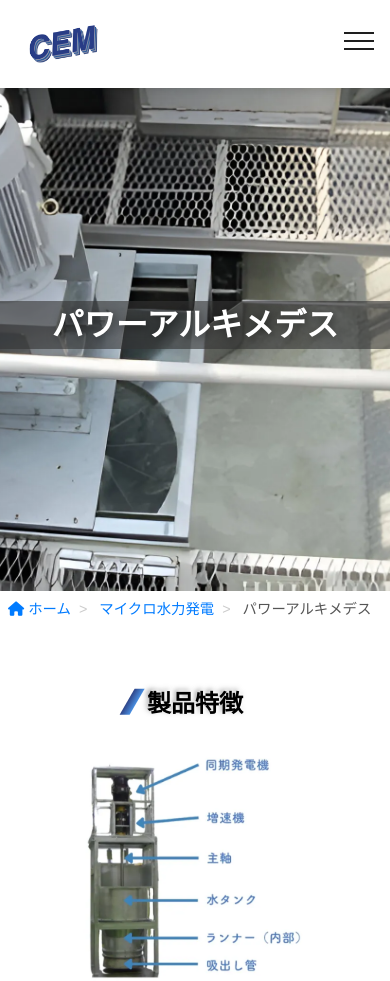
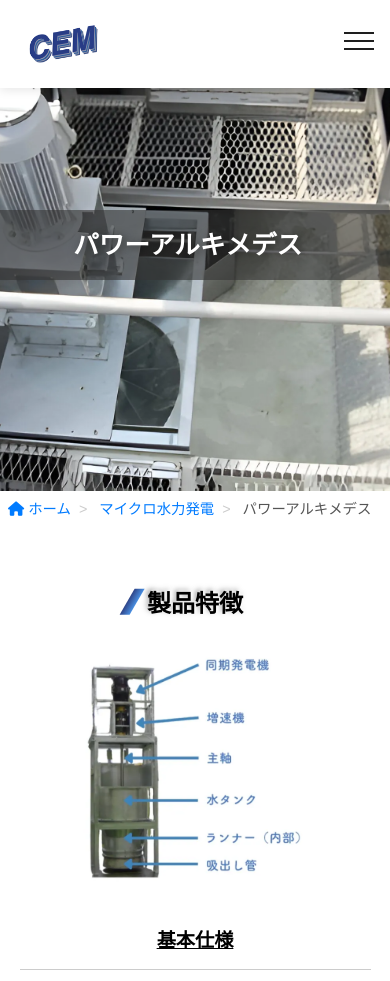
Before and after one commit to taimomo/HP_remake, a PHP site: page /httpdocs/arc.php in a window 390 px wide. Shown: the top 981 px of the page. Run offline with PHP 8.4, Linux system fonts and the light colour scheme; some libraries are stand-ins or nearby versions; some web fonts are replaced.

Commit message:
grid style apply to hero

```diff
--- a/httpdocs/about.php
+++ b/httpdocs/about.php
@@ -5,8 +5,10 @@ include 'header.php';
 <?php include './config.php'; ?>
 
 <!-- ヒーローセクション -->
-<section id="about" class="hero about_hero">
-    <h2>会社概要</h2>
+<section id="about" class="hero about_hero hero_svh">
+    <div class="hero_bg bg_gley">
+        <h2 class="ft_sz22">会社概要</h2>
+    </div>
 </section>
 
 <section id="bread_crumb">
--- a/httpdocs/arc.php
+++ b/httpdocs/arc.php
@@ -5,8 +5,10 @@ include 'header.php';
 
 
 <!-- ヒーローセクション -->
-<section id="arc" class="hero arc_hero">
-    <h2>パワーアルキメデス</h2>
+<section id="arc" class="hero arc_hero hero_svh">
+    <div class="hero_bg bg_gley">
+        <h2 class="ft_sz22">パワーアルキメデス</h2>
+    </div>
 </section>
 
 <section id="bread_crumb">
--- a/httpdocs/crutto.php
+++ b/httpdocs/crutto.php
@@ -5,8 +5,10 @@ include 'header.php';
 
 
 <!-- ヒーローセクション -->
-<section id="crutto" class="hero crutto_hero">
-    <h2>Crutto</h2>
+<section id="crutto" class="hero crutto_hero hero_svh">
+    <div class="hero_bg bg_gley">
+        <h2 class="ft_sz22">Crutto</h2>
+    </div>
 </section>
 
 <section id="bread_crumb">
--- a/httpdocs/css/style.css
+++ b/httpdocs/css/style.css
@@ -4,6 +4,18 @@ body {
     margin: 0;
     padding: 0;
     background-color: #f4f4f4;
+}
+
+.bg_gley {
+    background-color: rgba(52, 52, 52, 0.6);
+}
+
+.bg_blue {
+    background: #0044cc;
+}
+
+.ft_sz22 {
+    font-size: 2.2rem;
 }
 
 main {
@@ -946,73 +958,74 @@ footer {
 
 /* Hero要素 */
 .hero {
-    width: 100%;
+    display: grid;
+    grid-template-rows: repeat(7, 1fr); /* 高さを7分割 */
+    grid-template-columns: repeat(12, 1fr); /* 横も12カラム */
+    min-height: calc(90vh - 100px); /* ヘッダーを除いた全画面高 */
     height: 70vh;
-    display: flex;
-    justify-content: center;
-    align-items: center;
+    color: white;
+    text-shadow: 2px 2px 10px rgba(0, 0, 0, 0.5);
 
-    h2 {
-        position: absolute;
-        width: 100%;
-        text-align: left;
-        top: 35%;
-        color: white;
-        padding-left: 8rem;
-        background-color: rgba(52, 52, 52, 0.6);
-        font-size: 2.2rem;
-        font-weight: bold;
-        text-shadow: 2px 2px 10px rgba(0, 0, 0, 0.5);
-    }
-    h2::before {
-        content: none;
+    .hero_bg {
+        display: grid;
+        grid-column: 1 / -1;
+        grid-row: 3 / 4; /* 縦：3段目 */
+
+        h2 {
+            grid-column: 2 / 12;
+            align-self: center;
+        }
     }
 
     h3 {
-        position: absolute;
-        bottom: 30%;
-        right: 0;
-        background: #0044cc; /* 濃い青色 */
-        color: white;
-        padding: 1rem 2rem;
-        font-size: 1.2rem;
-        font-weight: bold;
+        grid-row: 7 / 8;
+        grid-column: 9 / 13; /* 右側に配置する場合 */
+        padding: 1rem;
         text-align: center;
         border-radius: 5px;
+        text-decoration: underline;
         box-shadow: 2px 2px 10px rgba(0, 0, 0, 0.3);
-        text-decoration: underline;
+        justify-self: end; /* 横：右寄せ */
+        align-self: end;
+        white-space: nowrap;
     }
 
     @media screen and (max-width: 768px) {
-        flex-direction: column;
-        h2 {
-            position: relative;
-            text-align: center;
-            top: 5%;
-            padding-left: 0;
-            font-size: 2rem;
+        .hero_bg {
+            h2 {
+                grid-column: 6 / 12;
+                font-size: 2rem;
+            }
         }
         h3 {
-            position: relative;
-            bottom: -28%;
             font-size: 1.2rem;
         }
     }
 
-    @media screen and (max-width: 375px) {
-        h2 {
-            font-size: 1.5rem;
+    @media screen and (max-width: 425px) {
+        .hero_bg {
+            h2 {
+                font-size: 1.6rem;
+            }
         }
         h3 {
-            font-size: smaller;
-            bottom: -30%;
-            padding: 1rem 0.5rem;
+            font-size: 0.9rem;
+            justify-self: center;
+            grid-column: 2 / 12;
         }
     }
 }
 
 .home_hero {
     background: url("/img/hero_img2.webp") center/cover no-repeat;
+}
+
+.hero_svh {
+    min-height: calc(70vh - 100px);
+    height: auto;
+    .hero_bg {
+        grid-row: 4 / 5;
+    }
 }
 
 /* News要素 */
--- a/httpdocs/index.php
+++ b/httpdocs/index.php
@@ -10,8 +10,10 @@ include 'header.php';
 
 <!-- ヒーローセクション -->
 <section id="home" class="hero home_hero">
-    <h2>持続可能な未来へ</h2>
-    <h3>
+    <div class="hero_bg bg_gley">
+        <h2 class="ft_sz22">持続可能な未来へ</h2>
+    </div>
+    <h3 class="bg_blue ">
         水と太陽のエネルギーソリューションで<br />
         環境経営を積極支援！
     </h3>
--- a/httpdocs/micro.php
+++ b/httpdocs/micro.php
@@ -4,8 +4,10 @@ include 'header.php';
 ?>
 
 <!-- ヒーローセクション -->
-<section id="micro" class="hero micro_hero">
-    <h2>マイクロ水力発電</h2>
+<section id="micro" class="hero micro_hero hero_svh">
+    <div class="hero_bg bg_gley">
+        <h2 class="ft_sz22">マイクロ水力発電</h2>
+    </div>
 </section>
 
 <section id="bread_crumb">
--- a/httpdocs/solar.php
+++ b/httpdocs/solar.php
@@ -4,8 +4,10 @@ include 'header.php';
 ?>
 
 <!-- ヒーローセクション -->
-<section id="solar" class="hero solar_hero">
-    <h2>太陽光発電・蓄電システム</h2>
+<section id="solar" class="hero solar_hero hero_svh">
+    <div class="hero_bg bg_gley">
+        <h2 class="ft_sz22">太陽光発電・蓄電システム</h2>
+    </div>
 </section>
 
 <section id="bread_crumb">
```
